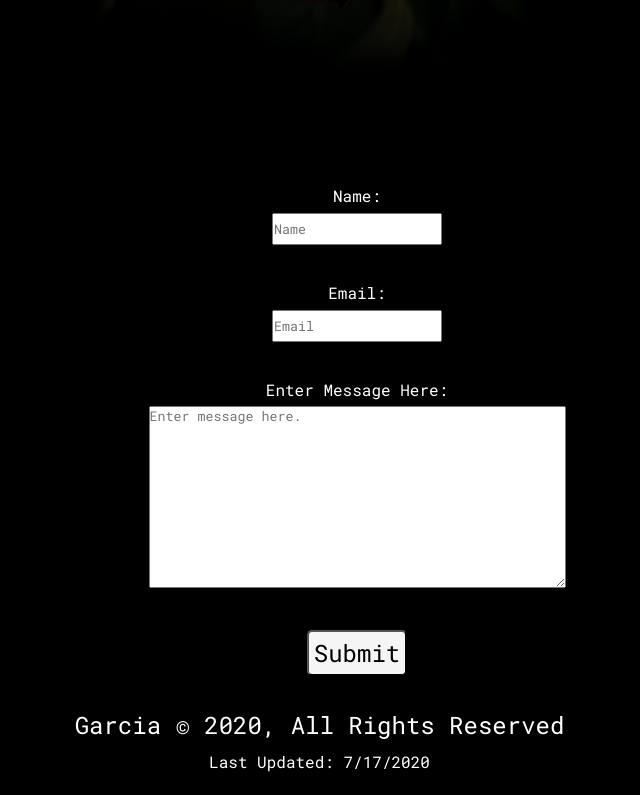
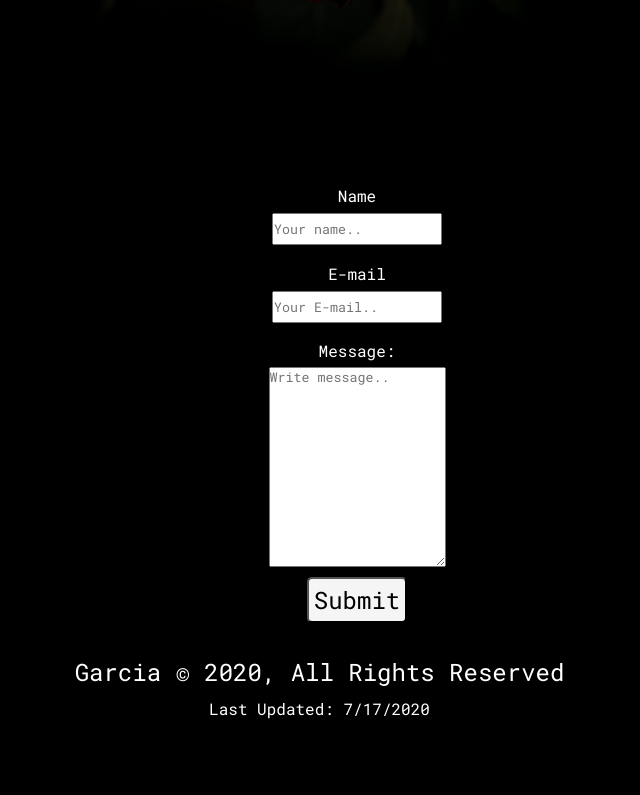
Before and after one commit to davidgarcia1723/garcia, a React (Create React App) app: page /Contact in a window 1280 px wide. Shown: the part 630-1425 px from the top of the page, without its empty margins (283-923 px from the left). After the commit the page ends 1372 px from the top, so only its background shows below. Built offline with nearby package versions, Linux system fonts and the light colour scheme; some icons are missing; a small style sheet from the web is missing.

Commit message:
email submission

```diff
--- a/src/Components/Contact/Contact.css
+++ b/src/Components/Contact/Contact.css
@@ -66,6 +66,7 @@
 
 input {
     height: 2rem;
+    margin-bottom: 1%;
 }
 
 p{
--- a/src/Components/Contact/Contact.js
+++ b/src/Components/Contact/Contact.js
@@ -1,16 +1,18 @@
+
 import React from 'react';
 import '../Contact/Contact.css';
 
+
 const initialState = {
-    name: "",
-    email: "",
-    message: "",
-    nameError: "",
-    emailError: "",
-    messageError: ""
+    Name: '',
+    Email: '',
+    Message: '',
+    errorName: '',
+    errorEmail: '',
+    errorMessage: ''
 };
 
-  export default class Contact extends React.Component {
+class Contact extends React.Component {
     state = initialState;
 
     handleChange = event => {
@@ -22,45 +24,57 @@ const initialState = {
         });
     };
 
-    validate = () => {
-      let nameError = "";
-      let emailError = "";
-      let messageError = "";
+    validate = (event) => {
+        let errorName = '';
+        let errorEmail = '';
+        let errorMessage = '';
 
-      if (!this.state.name) {
-        nameError = "Name cannot be blank";
+        if (this.state.Name.length < 3) {
+            errorName = "Please Enter Name";
+        }
+        if (errorName) {
+            this.setState({ errorName });
+            return false
+        }
+        if (this.state.Email.indexOf('@') === -1 || this.state.Email.length < 6) {
+            errorEmail = "Please Enter Valid Email Address";
+        }
+        if (errorEmail) {
+            this.setState({ errorEmail });
+            return false
         }
 
-      if (!this.state.email.includes("@")) {
-        emailError = "Invalid email.";
+        if (this.state.subject.length <= 30) {
+            errorMessage = "Please Enter More Than 30 Characters";
         }
+        if (errorMessage) {
+            this.setState({ errorMessage });
 
-      if (!this.state.message) {
-        messageError = "Message is required.";
-      }
+            return false
 
-      if (emailError || nameError || messageError) {
-        this.setState({ emailError, nameError, messageError });
-        return false;
         }
 
         return true;
+
+        ;
+
     };
 
     handleSubmit = event => {
-      event.preventDefault();
         const isValid = this.validate();
         if (isValid) {
             console.log(this.state);
-        // clear form
-        this.setState(initialState);
+            alert("Form Submitted Successfully!")
+        }
+        else if (!isValid) {
+            event.preventDefault();
+
         }
     };
 
     render() {
-      return (
-          <div>
-            <div>
+
+        return (<div>
           <div class="hero-image--contact">
           <div class="hero-text--contact">
               <h1>Contact Me</h1>
@@ -71,50 +85,41 @@ const initialState = {
               <span></span>
           </div>
       </div>
+            <form className="container-form" onSubmit={this.handleSubmit} action="https://formsubmit.co/davidgarcia1723@gmail.com" method='POST'>
+                <div className="formGroup">
+
+                    <label htmlFor="Name">Name</label>
+                    <br />
+                    <input type="text" id="Name" name="Name" value={this.state.Name} onChange={this.handleChange} placeholder="Your name.." />
+                    <div style={{ fontSize: 15, color: "red" }}>
+                        {this.state.errorName}
                     </div>
-        <form className="container-form" action="https://formsubmit.co/davidgarcia1723@gmail.com" method="POST" onSubmit={this.handleSubmit}>
-            <label for="name">Name:</label>
-          <div>
-            <input
-              name="name"
-              placeholder="Name"
-              value={this.state.name}
-              onChange={this.handleChange}
-            />
-            <div style={{ fontSize: 12, color: "red" }}>
-              {this.state.nameError}
+
+
+                    <label for="Email">E-mail</label>
+                    <br />
+                    <input type="text" id="Email" name="Email" value={this.state.Email} onChange={this.handleChange} placeholder="Your E-mail.." />
+                    <div style={{ fontSize: 15, color: "red" }}>
+                        {this.state.errorEmail}
                     </div>
+
+
+                    <label for="Message">Message:</label>
+                    <br />
+                    <textarea id="Message" name="Message" value={this.state.subject} onChange={this.handleChange} placeholder="Write message.." style={{ height: '200px' }}></textarea>
+                    <div style={{ fontSize: 15, color: "red" }}>
+                        {this.state.errorMessage}
                     </div>
-          <br />
-          <label for="email">Email:</label>
-          <div>
-            <input
-              name="email"
-              placeholder="Email"
-              value={this.state.email}
-              onChange={this.handleChange}
-            />
-            <div style={{ fontSize: 12, color: "red" }}>
-              {this.state.emailError}
+
+                    <button className="btn-submit" type="submit">Submit</button>
+
                 </div>
-          </div>
-          <br />
-          <label for="message">Enter Message Here:</label>
-          <div>
-            <textarea
-              cols="50" rows="10"  name="message"
-              placeholder="Enter message here."
-              value={this.state.message}
-              onChange={this.handleChange}>
-            </textarea>
-            <div style={{ fontSize: 12, color: "red" }}>
-              {this.state.messageError}
-            </div>
-          </div>
-          <br />
-          <button type="submit" className="btn-submit">Submit</button>
+
             </form>
             </div>
-         );
+
+        )
     }
 }
+
+export default Contact
```
Lines whose indentation alone changed are shown as unchanged.
